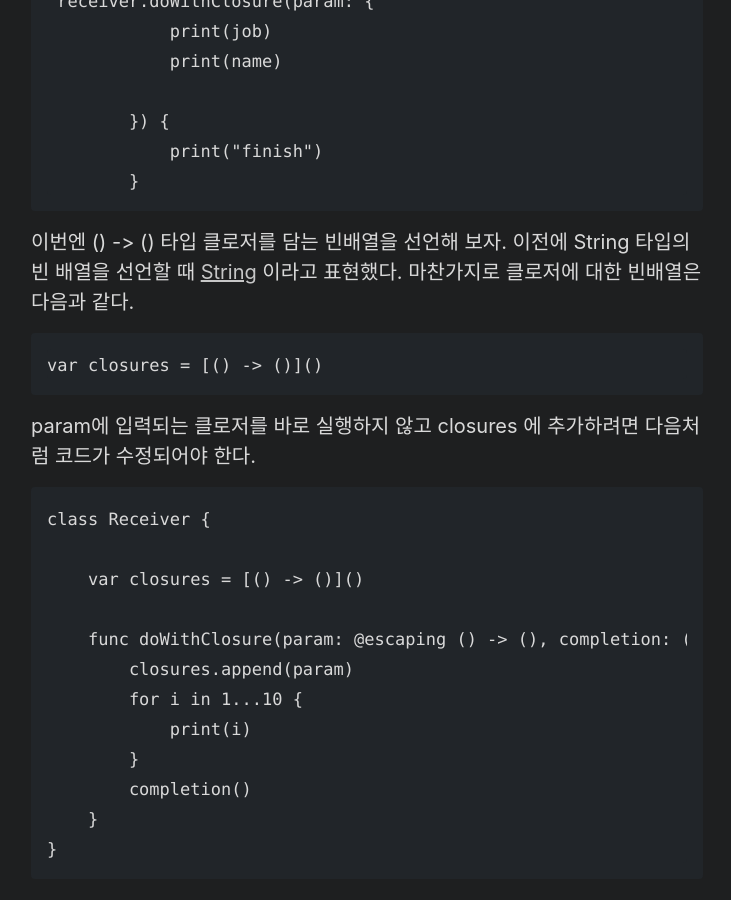
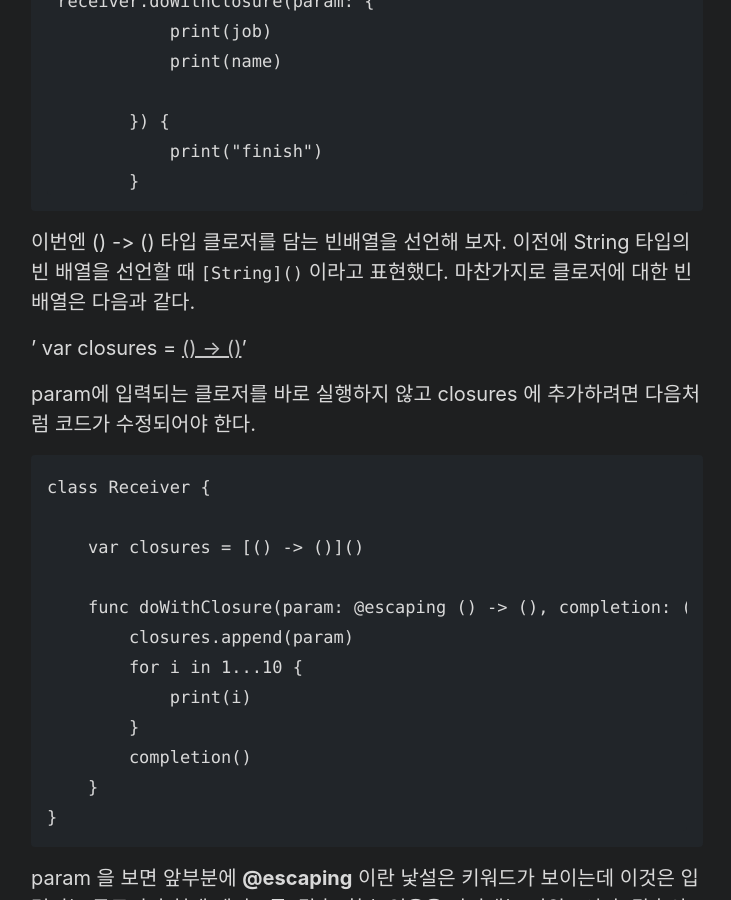
Before and after one commit to claudebaek/claudebaek.github.io, a Jekyll site: the page built from _posts/2023-03-30-444-concept-note-closures.md, in a window 1280 px wide and 900 px high, scrolled down 5906 px. Shown: the whole window, without its empty margins (273-1004 px from the left). Built offline with Jekyll 4.4.1, drawn with Linux system fonts in a browser that asks for light colours.

Commit message:
[type] subject
# --- COMMIT MESSAGE ---
# Type can be
#   feat    : new feature
#   fix     : bug fix
#   refactor: refactoring production code
#   style   : formatting, missing semi colons, etc; no code change
#   docs    : changes to documentation
#   test    : adding or refactoring tests
#             no production code change
#   chore   : updating grunt tasks etc
#             no production code change
# ------------------
#   Capitalize the subject line
#   Use the imperative mood in the subject line
#   Do not end the subject line with a period
#   Use the body to explain what and why vs how
# ------------------

````diff
--- a/_posts/2023-03-30-444-concept-note-closures.md
+++ b/_posts/2023-03-30-444-concept-note-closures.md
@@ -2,8 +2,10 @@
 title: "4.4.4 Concept Note: Closures \n- 실행되는 코드뭉치"
 layout: post
 current: post
-tags: ['swift_lecture']
-categories: [Swift Lecture]
+tags:
+- swift_lecture
+categories:
+- Swift Lecture
 ---
 
 이번 챕터에서는 클로저에 대해 좀 더 깊게 공부해보려고 한다. 클로저는 입문자에게 혼란스러울수 밖에 없는 부분이므로 쉬운 코드부터 차근차근 이해해보도록 하자.
@@ -235,9 +237,10 @@ comletion 이라고 파라미터의 이름을 지어주면 해당 함수를 사
 ```
 
 
-이번엔 () -> () 타입 클로저를 담는 빈배열을 선언해 보자.  이전에 String 타입의 빈 배열을 선언할 때 [String]() 이라고 표현했다. 마찬가지로 클로저에 대한 빈배열은 다음과 같다.
+이번엔 () -> () 타입 클로저를 담는 빈배열을 선언해 보자.  이전에 String 타입의 빈 배열을 선언할 때
+`[String]()` 이라고 표현했다. 마찬가지로 클로저에 대한 빈배열은 다음과 같다.
 
-	var closures = [() -> ()]()
+'	var closures = [() -> ()]()'
 
 
 param에 입력되는 클로저를 바로 실행하지 않고 closures 에 추가하려면 다음처럼 코드가 수정되어야 한다.
````
